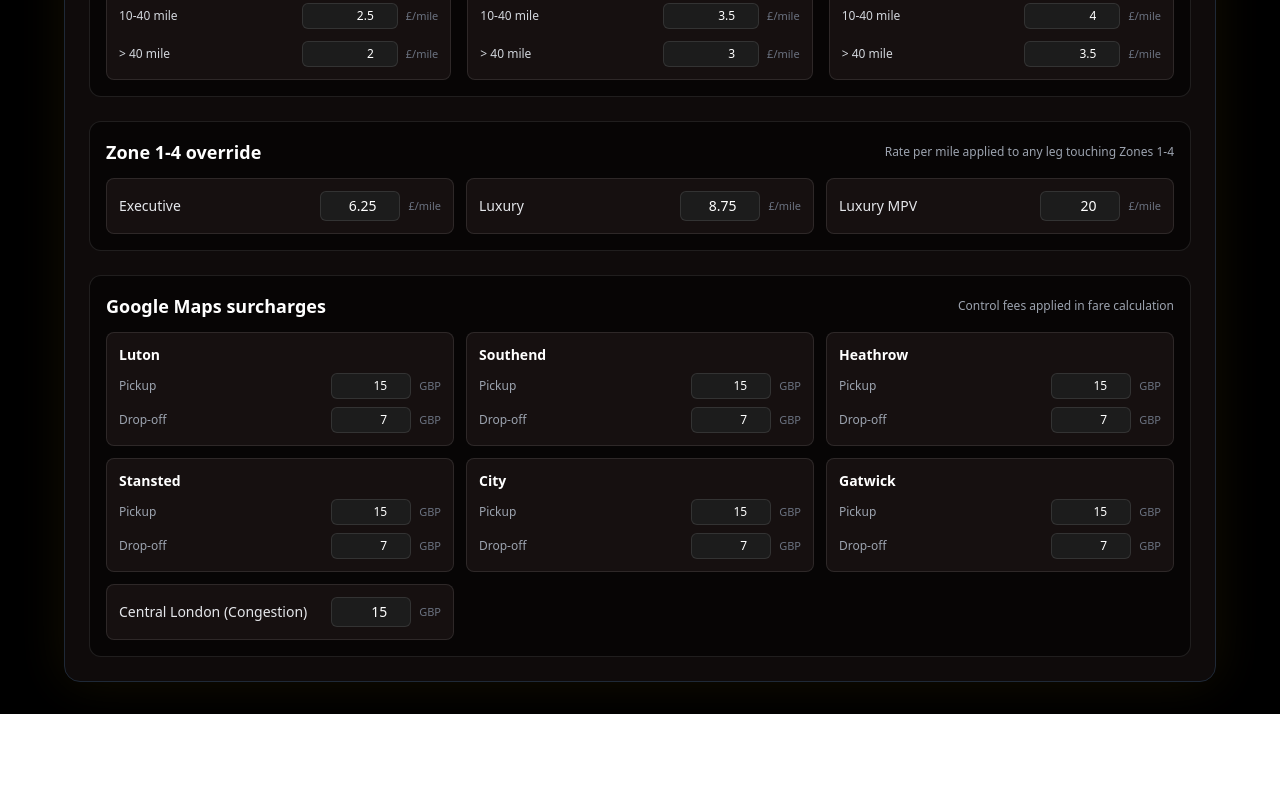
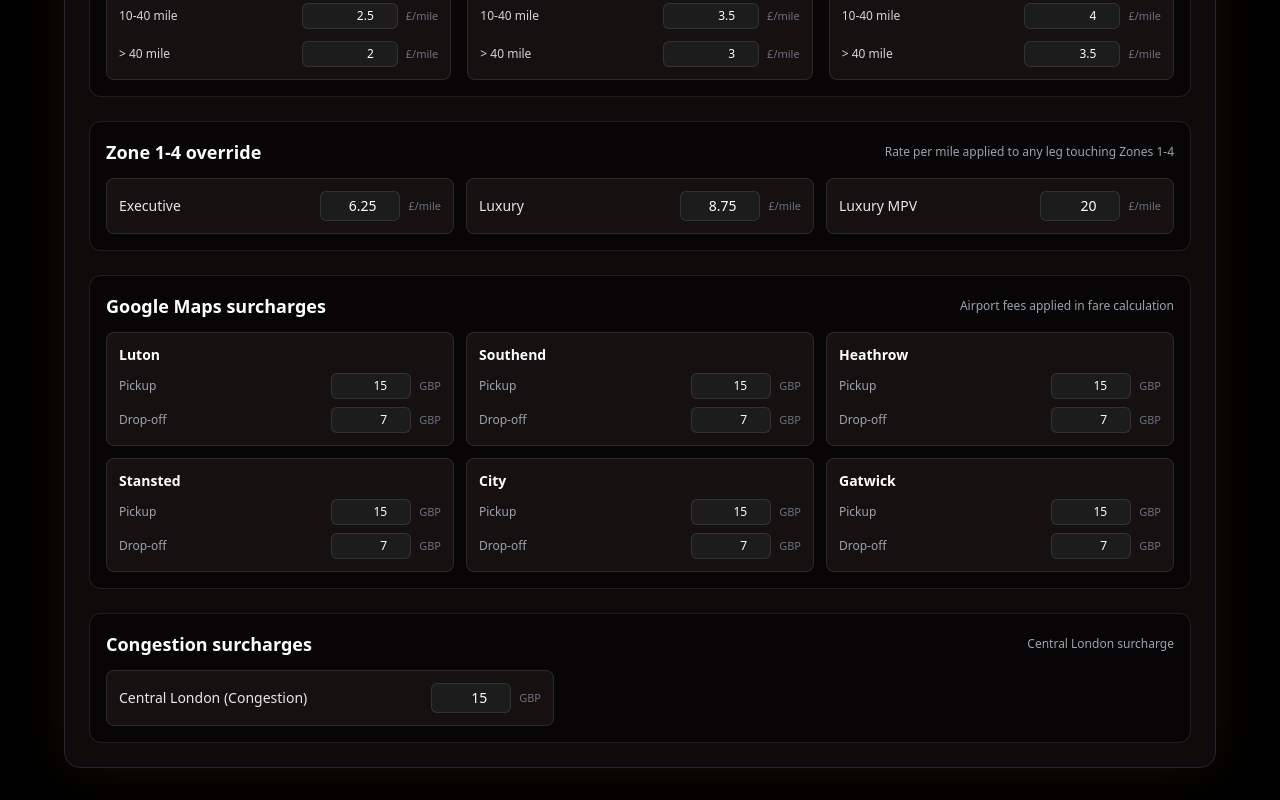
Before and after one commit to danieliancu/velvetdriver, a Next.js app: page /admin/settings in a window 1280 px wide. Shown: the part 732-1532 px from the top of the page. Before the commit the page ends 1446 px from the top, so only its background shows below. Built offline with nearby package versions, Linux system fonts and the light colour scheme; no server answers; the database is empty.

Commit message:
prices fixed

```diff
--- a/app/admin/settings/page.tsx
+++ b/app/admin/settings/page.tsx
@@ -329,7 +329,7 @@ const AdminSettingsPage: React.FC = () => {
               <div className="rounded-xl border border-white/10 bg-black/50 p-4 space-y-3">
                 <div className="flex flex-wrap items-center justify-between gap-2">
                   <h3 className="text-lg font-semibold text-white">Google Maps surcharges</h3>
-                  <p className="text-xs text-gray-400">Control fees applied in fare calculation</p>
+                  <p className="text-xs text-gray-400">Airport fees applied in fare calculation</p>
                 </div>
                 <div className="grid grid-cols-1 md:grid-cols-3 gap-3 text-sm text-gray-200">
                   {AIRPORTS.map((airport) => (
@@ -361,7 +361,16 @@ const AdminSettingsPage: React.FC = () => {
                       </div>
                     </div>
                   ))}
-                  <label className="rounded-lg border border-white/10 bg-[#161010] p-3 flex items-center justify-between gap-2">
+                </div>
+              </div>
+
+              <div className="rounded-xl border border-white/10 bg-black/50 p-4 space-y-3">
+                <div className="flex flex-wrap items-center justify-between gap-2">
+                  <h3 className="text-lg font-semibold text-white">Congestion surcharges</h3>
+                  <p className="text-xs text-gray-400">Central London surcharge</p>
+                </div>
+                <div className="grid grid-cols-1 gap-3 text-sm text-gray-200">
+                  <label className="rounded-lg border border-white/10 bg-[#161010] p-3 flex items-center justify-between gap-2 max-w-md">
                     <span>Central London (Congestion)</span>
                     <div className="flex items-center gap-2">
                       <input
--- a/app/api/pricing/route.ts
+++ b/app/api/pricing/route.ts
@@ -34,12 +34,33 @@ type SurchargeRuleRow = DbRow<{ code: string; amount: number }>;
 
 type PricingSettingRow = DbRow<{ night_surcharge: number }>;
 
+type PricingPayload = {
+  vehicles: PricingVehicle[];
+  surcharges: {
+    congestion: number;
+    airports: ReturnType<typeof buildDefaultAirportSurcharges>;
+  };
+  nightSurcharge: number;
+  zoneRings: Array<{ id: number; name: string; radiusMiles: number }>;
+};
+
 const fallbackZoneRings = [
   { id: 1, name: 'Zone 1', radiusMiles: 3 },
   { id: 2, name: 'Zone 2', radiusMiles: 6 },
   { id: 3, name: 'Zone 3', radiusMiles: 9 },
   { id: 4, name: 'Zone 4', radiusMiles: 12 },
 ];
+
+const fallbackPayload: PricingPayload = {
+  vehicles: [
+    { id: 3, code: 'mpv', label: 'Luxury MPV', asDirectedRate: 60, mileage: { tier1: 20, tier2: 4, tier3: 3.5 }, innerZoneOverride: 20 },
+    { id: 2, code: 'luxury', label: 'Luxury', asDirectedRate: 60, mileage: { tier1: 8.75, tier2: 3.5, tier3: 3 }, innerZoneOverride: 8.75 },
+    { id: 1, code: 'executive', label: 'Executive', asDirectedRate: 40, mileage: { tier1: 6.25, tier2: 2.5, tier3: 2 }, innerZoneOverride: 6.25 },
+  ],
+  surcharges: { congestion: 15, airports: buildDefaultAirportSurcharges(15, 7) },
+  nightSurcharge: 30,
+  zoneRings: fallbackZoneRings,
+};
 
 export async function GET() {
   try {
@@ -61,7 +82,8 @@ export async function GET() {
       .query<ZoneRingRow[]>('SELECT id, name, radius_miles FROM zone_rings ORDER BY id')
       .catch(() => [[], []] as unknown as [ZoneRingRow[], unknown]);
 
-    const vehicles: PricingVehicle[] = vehiclesRows.map((v) => ({
+    const vehicles: PricingVehicle[] = vehiclesRows.length
+      ? vehiclesRows.map((v) => ({
       id: Number(v.id),
       code: v.code,
       label: v.label,
@@ -72,10 +94,11 @@ export async function GET() {
         tier3: Number(v.tier3_rate),
       },
       innerZoneOverride: Number(v.inner_zone_override_rate),
-    }));
+    }))
+      : fallbackPayload.vehicles;
 
-    const basePickup = Number(surchargeRows.find((s) => s.code === 'AIRPORT_PICKUP')?.amount ?? 15);
-    const baseDropoff = Number(surchargeRows.find((s) => s.code === 'AIRPORT_DROPOFF')?.amount ?? 7);
+    const basePickup = Number(surchargeRows.find((s) => s.code === 'AIRPORT_PICKUP')?.amount ?? fallbackPayload.surcharges.airports.heathrow.pickup);
+    const baseDropoff = Number(surchargeRows.find((s) => s.code === 'AIRPORT_DROPOFF')?.amount ?? fallbackPayload.surcharges.airports.heathrow.dropoff);
     const airports = buildDefaultAirportSurcharges(basePickup, baseDropoff);
     for (const airport of AIRPORTS) {
       const pickupAmount = surchargeRows.find((s) => s.code === airport.pickupRuleCode)?.amount;
@@ -84,11 +107,11 @@ export async function GET() {
       if (dropoffAmount != null) airports[airport.code].dropoff = Number(dropoffAmount);
     }
     const surcharges = {
-      congestion: Number(surchargeRows.find((s) => s.code === 'CONGESTION')?.amount ?? 0),
+      congestion: Number(surchargeRows.find((s) => s.code === 'CONGESTION')?.amount ?? fallbackPayload.surcharges.congestion),
       airports,
     };
 
-    const nightSurcharge = Number(settingsRows[0]?.night_surcharge ?? 0);
+    const nightSurcharge = Number(settingsRows[0]?.night_surcharge ?? fallbackPayload.nightSurcharge);
 
     const zoneRings =
       zoneRingRows?.length
@@ -104,6 +127,6 @@ export async function GET() {
     return NextResponse.json({ vehicles, surcharges, nightSurcharge, zoneRings });
   } catch (err) {
     console.error('Error fetching pricing', err);
-    return NextResponse.json({ error: 'Failed to load pricing' }, { status: 500 });
+    return NextResponse.json(fallbackPayload, { status: 200 });
   }
 }
--- a/app/booking/page.tsx
+++ b/app/booking/page.tsx
@@ -13,13 +13,20 @@ import BookingTextArea from '@/components/BookingTextArea';
 import Modal from '@/components/Modal';
 import { useAlert } from '@/components/AlertProvider';
 import { useAuth } from '@/lib/auth-context';
-import { AIRPORTS, buildDefaultAirportSurcharges, detectAirportCodeFromText, type AirportCode, type AirportSurcharge } from '@/lib/airports';
+import {
+    AIRPORTS,
+    buildDefaultAirportSurcharges,
+    detectAirportCodeFromCoords,
+    detectAirportCodeFromText,
+    type AirportCode,
+    type AirportSurcharge
+} from '@/lib/airports';
 
 type PlaceResult = {
     name?: string;
     formatted_address?: string;
     geometry?: { location?: { lat: () => number; lng: () => number } };
-    location?: { lat: number; lng: number };
+    location?: { lat: number; lng: number } | { lat: () => number; lng: () => number };
 };
 
 type FlightDetails = {
@@ -47,6 +54,7 @@ type PlaceLike = {
     name?: string;
     formatted_address?: string;
     geometry?: { location?: { lat: () => number; lng: () => number } };
+    location?: { lat: number; lng: number } | { lat: () => number; lng: () => number };
 };
 
 const BookingPageInner = () => {
@@ -581,10 +589,16 @@ const BookingPageInner = () => {
 
     const resolveAirportMatch = (place: PlaceLike | null | undefined, fallbackText?: string) => {
         const text = (place?.name || place?.formatted_address || fallbackText || '').toLowerCase();
-        const code = text ? detectAirportCodeFromText(text) : null;
         const placeTypes = place?.types || [];
         const isAirportType = placeTypes.includes('airport') || placeTypes.includes('airport_terminal');
-        const isAirport = Boolean(code) || isAirportType;
+        const loc = place?.location ?? place?.geometry?.location;
+        const lat = loc ? (typeof loc.lat === 'function' ? loc.lat() : loc.lat) : null;
+        const lng = loc ? (typeof loc.lng === 'function' ? loc.lng() : loc.lng) : null;
+        const codeFromCoords =
+            lat != null && lng != null ? detectAirportCodeFromCoords({ lat, lng }) : null;
+        const codeFromText = text ? detectAirportCodeFromText(text) : null;
+        const code = codeFromCoords ?? codeFromText;
+        const isAirport = isAirportType || Boolean(code);
         return { isAirport, code };
     };
 
@@ -973,20 +987,35 @@ const BookingPageInner = () => {
     const waitingCost = serviceType === 'As Directed' ? 0 : waitingMinutes * (waitingRatePerHour / 60);
     const hourlyRate = selectedVehicle.asDirectedRate;
 
-    const zoneMileageFare =
-        serviceType === 'As Directed'
+    const segmentedMilesTotal = legBreakdown.length
+        ? legBreakdown.reduce(
+            (sum, leg) => sum + leg.zoneSegments.reduce((innerSum, segment) => innerSum + segment.miles, 0),
+            0
+        )
+        : 0;
+    const chargeableMiles = milesValue > 0 ? milesValue : segmentedMilesTotal;
+    const standardMileageRate = getMileageRate(vehicle, chargeableMiles);
+    const standardMileageFare = chargeableMiles * standardMileageRate;
+
+    const zoneInnerMiles =
+        serviceType === 'As Directed' || !legBreakdown.length
             ? 0
-            : legBreakdown.length
-                ? legBreakdown.reduce(
+            : legBreakdown.reduce(
                 (sum, leg) =>
                     sum +
                     leg.zoneSegments.reduce(
-                            (innerSum, segment) => innerSum + segment.miles * getZoneMileageRate(vehicle, segment.zoneId),
+                        (innerSum, segment) => innerSum + (segment.zoneId != null && segment.zoneId <= 4 ? segment.miles : 0),
                         0
                     ),
                 0
-                )
+            );
+    const zoneOuterMiles = Math.max(0, segmentedMilesTotal - zoneInnerMiles);
+    const hasZoneOverride = serviceType !== 'As Directed' && zoneInnerMiles > 0;
+    const zoneOverrideRate = selectedVehicle.innerZoneOverride;
+    const zoneMileageFare = hasZoneOverride
+        ? (zoneInnerMiles * zoneOverrideRate) + (zoneOuterMiles * standardMileageRate)
         : null;
+    const zoneOverrideDelta = hasZoneOverride ? zoneMileageFare! - standardMileageFare : 0;
 
     const mileageFare =
         serviceType === 'As Directed'
@@ -997,6 +1026,12 @@ const BookingPageInner = () => {
 
     if (serviceType !== 'As Directed') {
         if (waitingCost > 0) extras.push({ label: 'Waiting time', amount: waitingCost });
+        if (hasZoneOverride) {
+            extras.push({
+                label: `Zone 1-4 override (${zoneInnerMiles.toFixed(1)} mi @ GBP${zoneOverrideRate.toFixed(2)}/mi)`,
+                amount: Math.round(zoneOverrideDelta * 100) / 100,
+            });
+        }
         totalFare += waitingCost;
     }
 
@@ -1037,9 +1072,7 @@ const BookingPageInner = () => {
             : `GBP${hourlyRate.toFixed(2)}/h`
         : `GBP${totalFare.toFixed(2)}`;
 
-    const extrasForDisplay = extras.filter(
-        (item) => !item.label.toLowerCase().includes('zone')
-    );
+    const extrasForDisplay = extras;
     const extrasText =
         extrasForDisplay.length
             ? `Extras applied: ${extrasForDisplay
@@ -1048,7 +1081,7 @@ const BookingPageInner = () => {
             : 'No surcharges applied.';
     const baseFareLabel = serviceType === 'As Directed'
         ? 'Hourly rate'
-        : zoneMileageFare != null
+        : hasZoneOverride
             ? 'Zone mileage fare'
             : 'Mileage fare';
     const baseFareValue = mileageFare;
@@ -1441,7 +1474,7 @@ const BookingPageInner = () => {
     };
 
     return (
-        <PageShell mainClassName="flex items-center justify-center py-24">
+        <PageShell mainClassName="flex items-center justify-center">
             <form onSubmit={handleSubmitBooking} className="relative z-10 w-full max-w-3xl bg-[#1c1010]/80 border border-amber-900/50 rounded-2xl shadow-2xl shadow-red-950/50 backdrop-blur-lg p-8 space-y-8">
                     {pricingError ? (
                         <div className="rounded-xl border border-amber-500/40 bg-amber-500/10 px-4 py-3 text-sm text-amber-100">
--- a/app/page.tsx
+++ b/app/page.tsx
@@ -27,7 +27,7 @@ export default function HomePage() {
       decorations={
         <div className="absolute top-1/2 left-1/2 w-[50vw] h-[50vh] bg-red-900/50 rounded-full blur-3xl -translate-x-1/2 -translate-y-1/2 animate-pulse"></div>
       }
-      mainClassName="flex flex-col items-center justify-center gap-20 pt-32 pb-16"
+      mainClassName="flex flex-col items-center justify-center gap-20 pt-12 pb-16"
     >
       <div className="relative z-10 text-center">
         <h1 className="text-5xl md:text-7xl lg:text-8xl font-bold font-display tracking-tight text-shadow-lg">
--- a/lib/airports.ts
+++ b/lib/airports.ts
@@ -8,6 +8,7 @@ type AirportConfig = {
   pickupRuleCode: string;
   dropoffRuleCode: string;
   matchers: RegExp[];
+  location: { lat: number; lng: number };
 };
 
 export const AIRPORTS: AirportConfig[] = [
@@ -17,6 +18,7 @@ export const AIRPORTS: AirportConfig[] = [
     pickupRuleCode: 'AIRPORT_PICKUP_LUTON',
     dropoffRuleCode: 'AIRPORT_DROPOFF_LUTON',
     matchers: [/\blondon\s+luton\s+airport\b/, /\bluton\s+airport\b/, /\bluton\s+airport\s+parkway\b/, /\bltn\b/],
+    location: { lat: 51.8747, lng: -0.3683 },
   },
   {
     code: 'southend',
@@ -24,6 +26,7 @@ export const AIRPORTS: AirportConfig[] = [
     pickupRuleCode: 'AIRPORT_PICKUP_SOUTHEND',
     dropoffRuleCode: 'AIRPORT_DROPOFF_SOUTHEND',
     matchers: [/\blondon\s+southend\s+airport\b/, /\bsouthend\s+airport\b/, /\bsen\b/, /eastwoodbury\s+cres/],
+    location: { lat: 51.5714, lng: 0.6956 },
   },
   {
     code: 'heathrow',
@@ -31,6 +34,7 @@ export const AIRPORTS: AirportConfig[] = [
     pickupRuleCode: 'AIRPORT_PICKUP_HEATHROW',
     dropoffRuleCode: 'AIRPORT_DROPOFF_HEATHROW',
     matchers: [/\bheathrow\s+airport\b/, /\bheathrow\s+terminal\b/, /\bheathrow\s+t\d\b/, /\blhr\b/, /hounslow\s+tw6/],
+    location: { lat: 51.47, lng: -0.4543 },
   },
   {
     code: 'stansted',
@@ -38,6 +42,7 @@ export const AIRPORTS: AirportConfig[] = [
     pickupRuleCode: 'AIRPORT_PICKUP_STANSTED',
     dropoffRuleCode: 'AIRPORT_DROPOFF_STANSTED',
     matchers: [/\blondon\s+stansted\s+airport\b/, /\bstansted\s+airport\b/, /\bstn\b/, /bassingbourn\s+rd/],
+    location: { lat: 51.886, lng: 0.2389 },
   },
   {
     code: 'city',
@@ -45,6 +50,7 @@ export const AIRPORTS: AirportConfig[] = [
     pickupRuleCode: 'AIRPORT_PICKUP_CITY',
     dropoffRuleCode: 'AIRPORT_DROPOFF_CITY',
     matchers: [/\blondon\s+city\s+airport\b/, /\bcity\s+airport\b/, /\blcy\b/, /hartmann\s+rd,?\s+london\s+e16/],
+    location: { lat: 51.5053, lng: 0.0553 },
   },
   {
     code: 'gatwick',
@@ -52,6 +58,7 @@ export const AIRPORTS: AirportConfig[] = [
     pickupRuleCode: 'AIRPORT_PICKUP_GATWICK',
     dropoffRuleCode: 'AIRPORT_DROPOFF_GATWICK',
     matchers: [/\blondon\s+gatwick\s+airport\b/, /\bgatwick\s+airport\b/, /\blgw\b/],
+    location: { lat: 51.1537, lng: -0.1821 },
   },
 ];
 
@@ -73,3 +80,36 @@ export const detectAirportCodeFromText = (text: string): AirportCode | null => {
   }
   return null;
 };
+
+const haversineMiles = (a: { lat: number; lng: number }, b: { lat: number; lng: number }) => {
+  const toRad = (deg: number) => (deg * Math.PI) / 180;
+  const earthRadiusKm = 6371;
+  const dLat = toRad(b.lat - a.lat);
+  const dLon = toRad(b.lng - a.lng);
+  const lat1 = toRad(a.lat);
+  const lat2 = toRad(b.lat);
+  const sinLat = Math.sin(dLat / 2);
+  const sinLon = Math.sin(dLon / 2);
+  const c =
+    2 *
+    Math.atan2(
+      Math.sqrt(sinLat * sinLat + Math.cos(lat1) * Math.cos(lat2) * sinLon * sinLon),
+      Math.sqrt(1 - (sinLat * sinLat + Math.cos(lat1) * Math.cos(lat2) * sinLon * sinLon))
+    );
+  return earthRadiusKm * c * 0.621371;
+};
+
+export const detectAirportCodeFromCoords = (
+  coords: { lat: number; lng: number },
+  maxDistanceMiles = 8
+): AirportCode | null => {
+  let closest: { code: AirportCode; miles: number } | null = null;
+  for (const airport of AIRPORTS) {
+    const miles = haversineMiles(coords, airport.location);
+    if (!closest || miles < closest.miles) {
+      closest = { code: airport.code, miles };
+    }
+  }
+  if (!closest || closest.miles > maxDistanceMiles) return null;
+  return closest.code;
+};
```
Also changed, not shown: components/Header.tsx (+6 -7 lines), 1 other file (tests, documents, lock files or other folders). Lines whose indentation alone changed are shown as unchanged.
